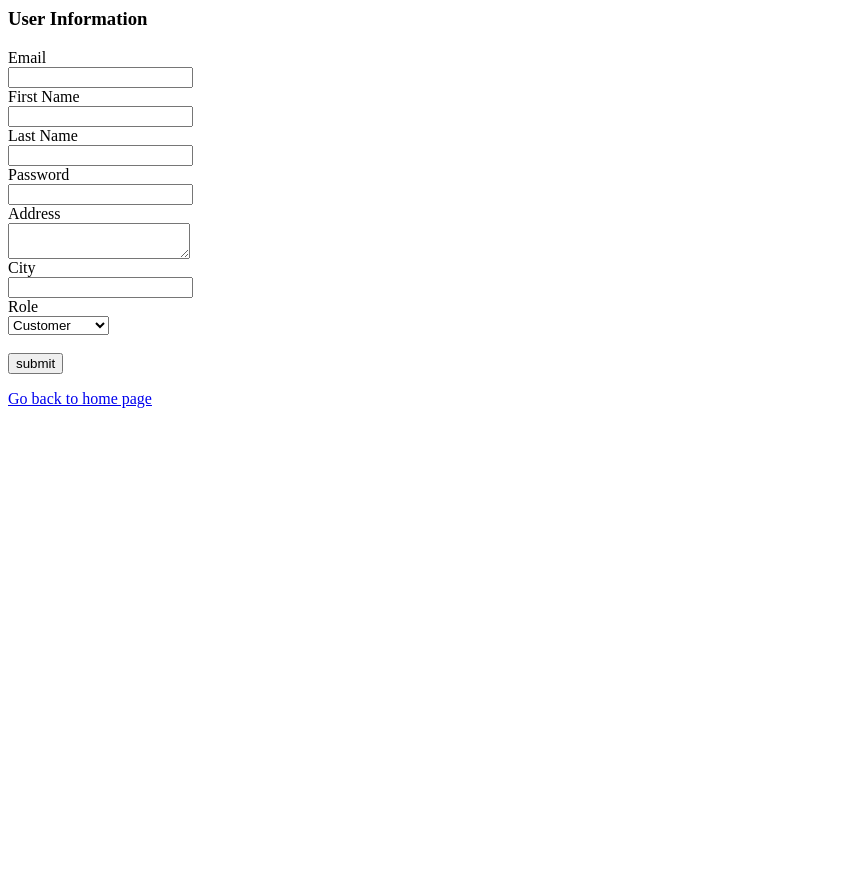
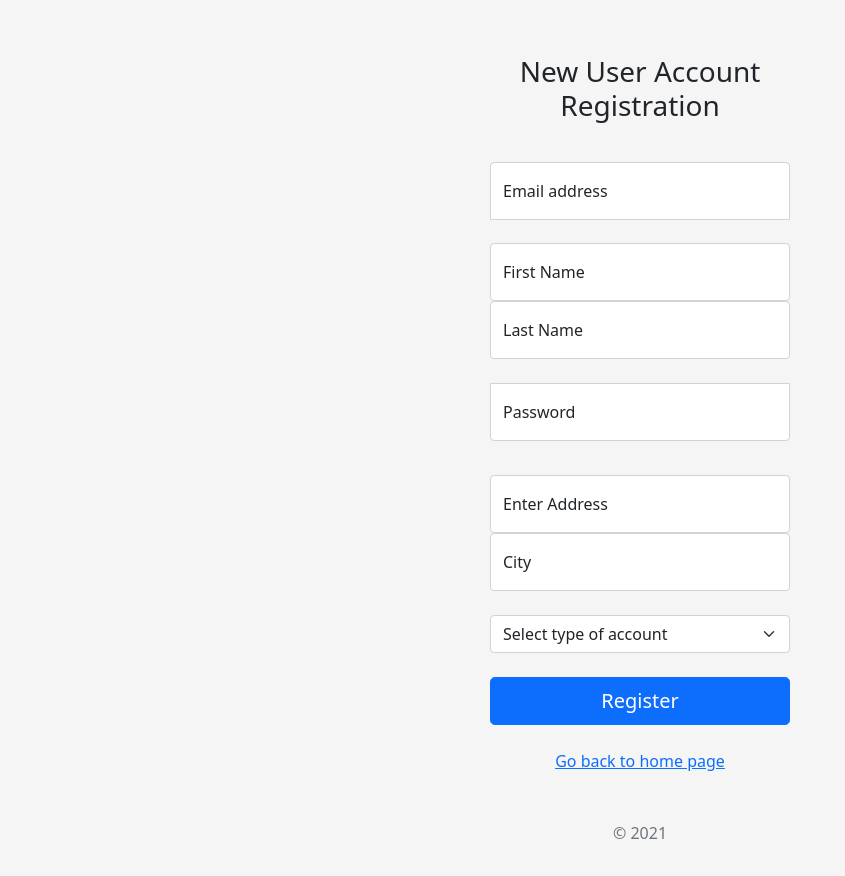
Before and after one commit to DAH746/InventoryManagementSystemWithFlask, a Flask app: page /enternewuser in a window 1280 px wide. Shown: the whole page, without its empty margins (0-845 px from the left). Before the commit the page ends 408 px from the top, so only its background shows below. Run offline with Flask 2, Linux system fonts and the light colour scheme; some libraries are stand-ins or nearby versions.

Commit message:
Front end looking crispyyyyyyy

```diff
--- a/WebAppForUsers.py
+++ b/WebAppForUsers.py
@@ -90,7 +90,7 @@ def oldHome():
 # Called when the user wants to add a new user
 # Returns the newuser.html template with the iput form required for getting the data from the user.
 # Includes a role for who they are, depending on the role, they can use different functions.
-@app.route('/enternewuser')
+@app.route('/enternewuserold')
 def new_user():
     roles = ['Warehouse', 'Authenticator', 'Customer']
     return render_template("newuser.html", roles=roles)
@@ -329,9 +329,11 @@ def devTest():
 def disp_image():
     return render_template('displayImage.html')
 
-@app.route('/newregistration')
+@app.route('/enternewuser')
 def newRegistrationPage():
-    return render_template('NewRegistrationPage.html')
+    roles = ['Warehouse', 'Authenticator', 'Customer']
+
+    return render_template('NewRegistrationPage.html', roles=roles)
 
 
 if __name__ == '__main__':
--- a/templates/NewRegistrationPage.html
+++ b/templates/NewRegistrationPage.html
@@ -33,7 +33,7 @@
 
 
     <!-- Custom styles for this template -->
-    <link href="static/signin.css" rel="stylesheet">
+<link href="static/signin.css" rel="stylesheet">
   </head>
   <body class="text-center">
 
@@ -41,6 +41,8 @@
   <form action="{{ url_for('add_user') }}" name="user_login_data" method = "POST">
 <!--    <img class="mb-4" src="assets/logo.jpg" alt="" width="72" height="57">-->
     <h1 class="h3 mb-3 fw-normal">New User Account Registration</h1>
+
+      <br>
 
     <div class="form-floating">
       <input type="email" class="form-control" id="floatingInput" placeholder="name@example.com" name = "email">
@@ -50,13 +52,13 @@
       <br>
 
     <div class="form-floating">
-      <input type="text" class="form-control" id="enterFirstName" placeholder="Enter First Name" name = "enterFirstName">
-      <label for="enterFirstName">First Name:</label>
+      <input type="text" class="form-control" id="enterFirstName" placeholder="Enter First Name" name = "fn">
+      <label for="enterFirstName">First Name</label>
     </div>
 
     <div class="form-floating">
-      <input type="text" class="form-control" id="enterLastName" placeholder="Enter Last Name" name = "enterLastName">
-      <label for="enterFirstName">Last Name</label>
+      <input type="text" class="form-control" id="enterLastName" placeholder="Enter Last Name" name = "ln">
+      <label for="enterLastName">Last Name</label>
     </div>
 
       <br>
@@ -66,20 +68,38 @@
       <label for="floatingPassword">Password</label>
     </div>
 
+        <br>
+
     <div class="form-floating">
-      <input type="text" class="form-control" id="enterAddress" placeholder="Enter Address" name = "enterAddress">
-      <label for="enterFirstName">Enter Address</label>
+      <input type="text" class="form-control" id="enterAddress" placeholder="Enter Address" name = "addr">
+      <label for="enterAddress">Enter Address</label>
     </div>
 
     <div class="form-floating">
-      <input type="text" class="form-control" id="enterCity" placeholder="Enter City" name = "enterCity">
-      <label for="enterFirstName">City</label>
+      <input type="text" class="form-control" id="enterCity" placeholder="Enter City" name = "city">
+      <label for="enterCity">City</label>
     </div>
 
+      <br>
+
+    <select class="form-select" aria-label="Default select example" name="role">
+      <option selected>Select type of account</option>
+
+        {% for role in roles %}
+
+      <option value="{{role}}">{{role}}</option>
+
+        {% endfor %}
+    </select>
+
+    <br>
 
     <button class="w-100 btn btn-lg btn-primary" type="submit">Register</button>
+
+  </form>
+    <br>
+    <a href = "/">Go back to home page</a>
     <p class="mt-5 mb-3 text-muted">&copy; 2021</p>
-  </form>
 </main>
 
 
--- a/templates/UserLogin.html
+++ b/templates/UserLogin.html
@@ -58,8 +58,10 @@
       </label>
     </div>
     <button class="w-100 btn btn-lg btn-primary" type="submit">Sign in</button>
+  </form>
+    <br>
+    <a href = "/">Go back to home page</a>
     <p class="mt-5 mb-3 text-muted">&copy; 2021</p>
-  </form>
 </main>
 
 
--- a/templates/newuser.html
+++ b/templates/newuser.html
@@ -1,7 +1,7 @@
 <html>
    <body>
 
-      <form action = "{{ url_for('add_user') }}" method = "POST">
+      <form action = "{{ url_for('add_user') }}" name="user_login_data" method = "POST">
          <h3>User Information</h3>
 
          Email<br>
```
Also changed, not shown: UserDatabase.db.
